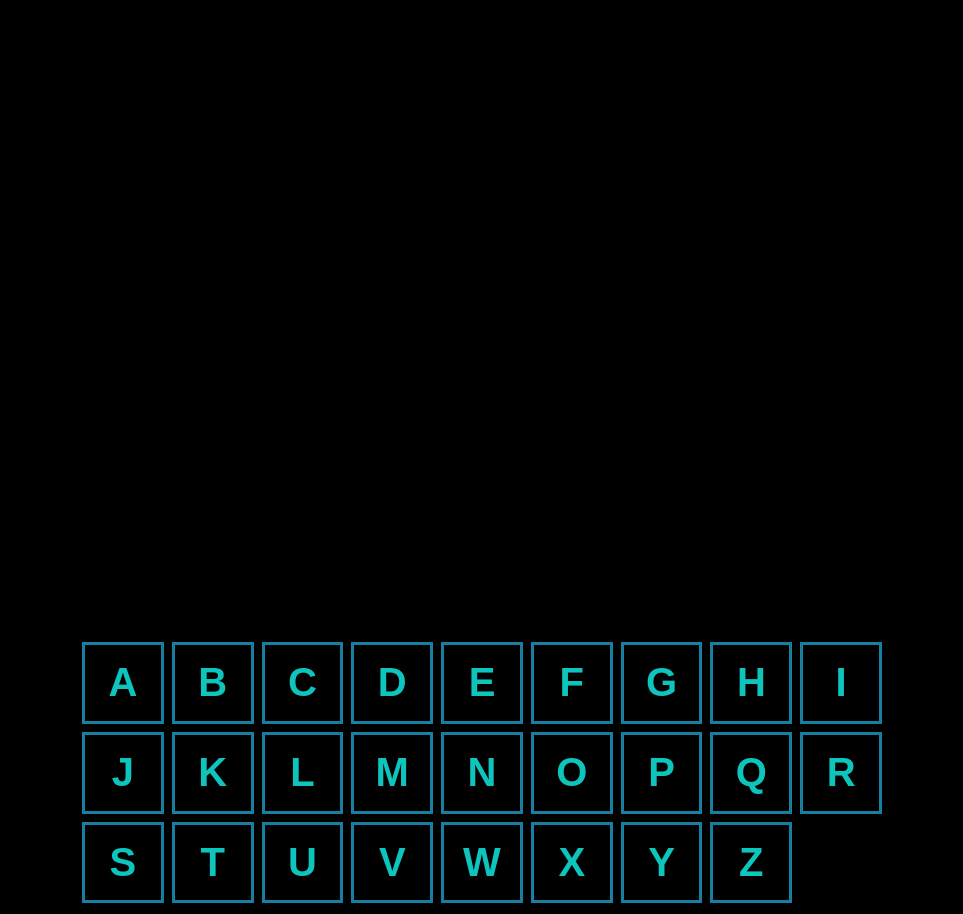
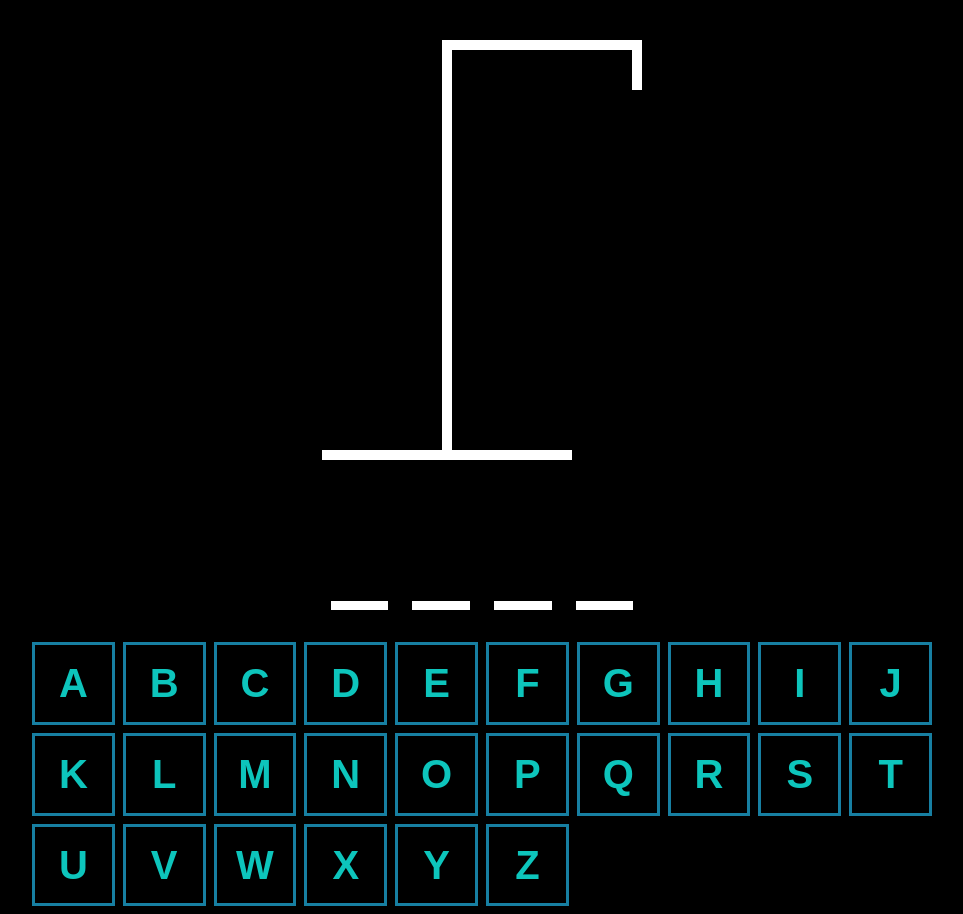
Before and after one commit to MaxOgnenoi/hangman, a React (Vite) app: page / in a window 1280 px wide. Shown: the whole page, without its empty margins (158-1121 px from the left). Built offline with nearby package versions, Linux system fonts and the light colour scheme.

Commit message:
fixing styling

```diff
--- a/src/App.tsx
+++ b/src/App.tsx
@@ -58,7 +58,7 @@ function App() {
 
 
   return (<div style={{
-    maxWidth: "800px",
+    maxWidth: "900px",
     display: "flex",
     flexDirection: "column",
     gap: "2rem",
@@ -66,7 +66,7 @@ function App() {
     alignItems: "center"
   }}
   >
-    <div style={{ fontSize: "2rem", textAlign: "center" }}>
+    <div style={{ fontSize: "2rem", textAlign: "center", color: "white" }}>
       {isWinner && "Winner! - Refresh to try again"}
       {isLoser && "Nice try! - Refresh to try again"}
     </div>
--- a/src/HangmanDrawing.tsx
+++ b/src/HangmanDrawing.tsx
@@ -3,7 +3,7 @@ const HEAD = (
         width: "50px",
         height: "50px",
         borderRadius: "100%",
-        border: "10px solid black",
+        border: "10px solid white",
         position: "absolute",
         top: "50px",
         right: "-30px"
@@ -14,7 +14,7 @@ const BODY = (
     <div style={{
         width: "10px",
         height: "100px",
-        background: "black",
+        background: "white",
         position: "absolute",
         top: "120px",
         right: 0
@@ -25,7 +25,7 @@ const RIGHT_ARM = (
     <div style={{
         width: "100px",
         height: "10px",
-        background: "black",
+        background: "white",
         position: "absolute",
         top: "150px",
         right: "-100px",
@@ -38,7 +38,7 @@ const LEFT_ARM = (
     <div style={{
         width: "100px",
         height: "10px",
-        background: "black",
+        background: "white",
         position: "absolute",
         top: "150px",
         right: "10px",
@@ -51,7 +51,7 @@ const RIGHT_LEG = (
     <div style={{
         width: "100px",
         height: "10px",
-        background: "black",
+        background: "white",
         position: "absolute",
         top: "210px",
         right: "-90px",
@@ -64,7 +64,7 @@ const LEFT_LEG = (
     <div style={{
         width: "100px",
         height: "10px",
-        background: "black",
+        background: "white",
         position: "absolute",
         top: "210px",
         right: 0,
@@ -80,9 +80,9 @@ type HangmanDrawingProps = { numberOfGuesses: number }
 export function HangmanDrawing({ numberOfGuesses }: HangmanDrawingProps) {
     return <div style={{ position: "relative" }}>
         {BODY_PARTS.slice(0, numberOfGuesses)}
-        <div style={{ height: "50px", width: "10px", background: "black", top: 0, right: 0, position: "absolute" }} />
-        <div style={{ height: "10px", width: "200px", background: "black", marginLeft: "120px" }} />
-        <div style={{ height: "400px", width: "10px", background: "black", marginLeft: "120px" }} />
-        <div style={{ height: "10px", width: "250px", background: "black" }} />
+        <div style={{ height: "50px", width: "10px", background: "white", top: 0, right: 0, position: "absolute" }} />
+        <div style={{ height: "10px", width: "200px", background: "white", marginLeft: "120px" }} />
+        <div style={{ height: "400px", width: "10px", background: "white", marginLeft: "120px" }} />
+        <div style={{ height: "10px", width: "250px", background: "white" }} />
     </div>
 }
--- a/src/HangmanWord.tsx
+++ b/src/HangmanWord.tsx
@@ -10,12 +10,12 @@ export function HangmanWord({ guessedLetters, wordToGuess, reveal = false }: Han
         display: "flex", gap: ".25em", fontSize: "6rem", fontWeight: "bold", textTransform: "uppercase", fontFamily: "monospace"
     }}>
         {wordToGuess.split("").map((letter, index) => (
-            <span style={{ borderBottom: ".1em solid black" }} key={index}>
+            <span style={{ borderBottom: ".1em solid white" }} key={index}>
                 <span
                     style={{
                         visibility: guessedLetters.includes(letter) || reveal ? "visible" : "hidden",
                         color:
-                            !guessedLetters.includes(letter) && reveal ? "red" : "black",
+                            !guessedLetters.includes(letter) && reveal ? "red" : "white",
                     }}>
                     {letter}
                 </span>
--- a/src/Keyboard.module.css
+++ b/src/Keyboard.module.css
@@ -25,5 +25,5 @@ body {
 
 .btn:hover:not(:disabled),
 .btn:focus:not(:disabled) {
-    background-color: hsl(200, 100%, 75%);
+    background-color: hsl(200, 47%, 29%);
 }
```
